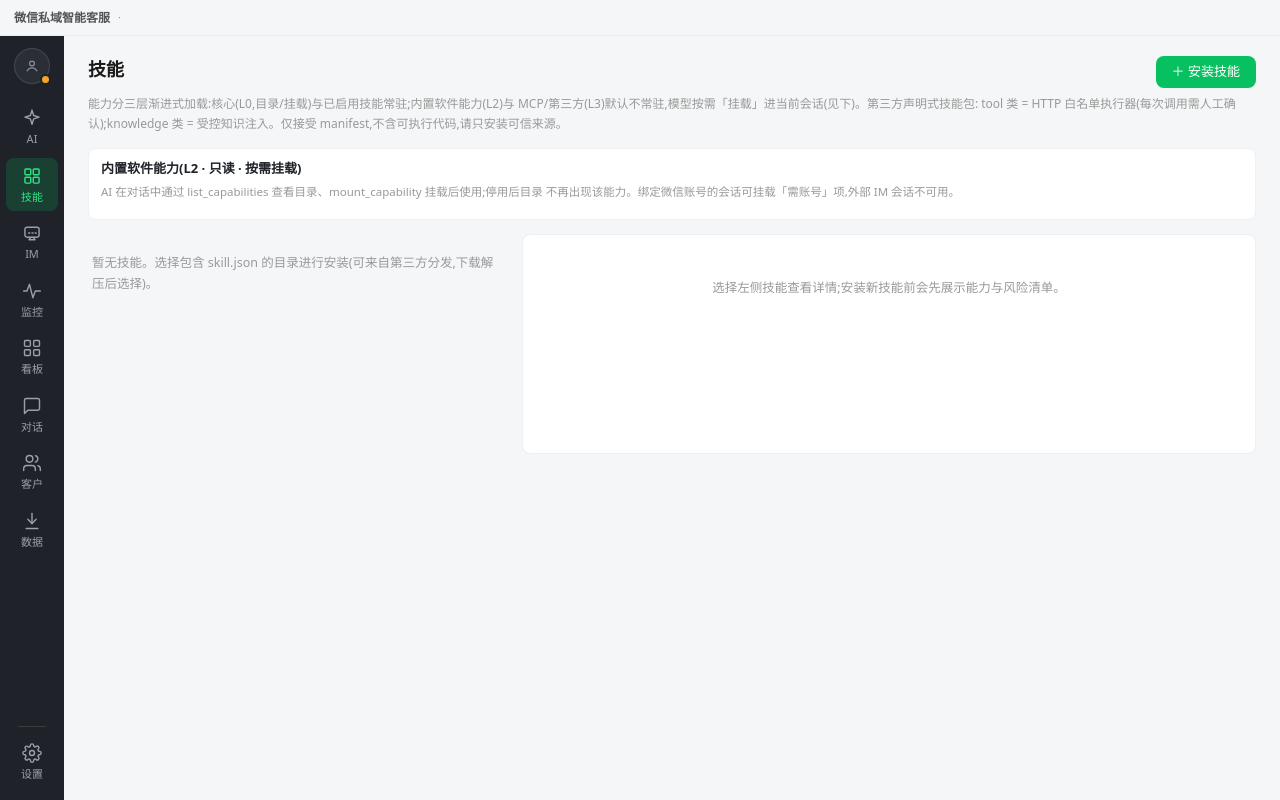
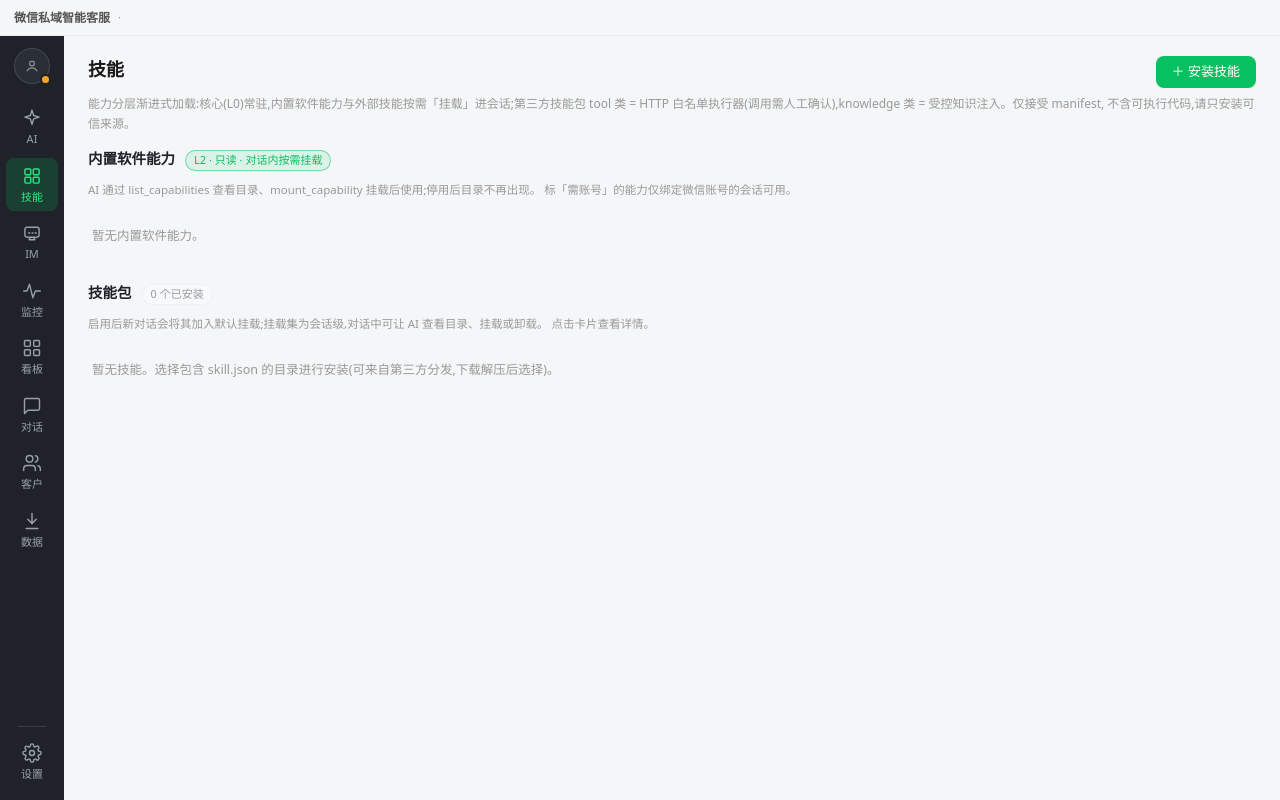
Before and after one commit to jiangtejie/syd, a React (Vite) app in the folder src/renderer/: page / in a window 1280 px wide. Both pictures are taken after a click on the button "技能". Built offline with nearby package versions, Linux system fonts and the light colour scheme.

Commit message:
Skills page card layout: auto-fill card grid for builtin software capabilities and skill packages, click card for detail bar, cleaner section headers

```diff
--- a/src/renderer/src/pages/SkillsPage.tsx
+++ b/src/renderer/src/pages/SkillsPage.tsx
@@ -4,9 +4,10 @@ import { toast } from '../stores/toast'
 import './skills.css'
 
 /**
- * 技能管理页(第三方声明式技能包)。
- * 安装 = 选择含 skill.json 的目录 → 校验并展示能力清单与风险 → 确认安装;
- * tool 类技能注册为 AI 工具(默认每次人工确认),knowledge 类受控注入对话上下文。
+ * 技能管理页(卡片式布局)。
+ * - 「内置软件能力」:分层渐进式能力(L2,只读)卡片,停用开关直接生效;
+ * - 「技能包」:第三方声明式技能卡片网格,点击卡片查看详情(描述/作者/安装时间);
+ * - 安装 = 选择含 skill.json 的目录 → 校验并展示能力清单与风险 → 确认安装。
  */
 
 const skillApi = window.api?.cs?.skill
@@ -17,6 +18,12 @@ interface SoftwareCapRow {
   when: string
   needsWx: boolean
   disabled: boolean
+}
+
+function fmtDate(ts: number): string {
+  const d = new Date(ts)
+  const p = (x: number): string => String(x).padStart(2, '0')
+  return `${d.getFullYear()}-${p(d.getMonth() + 1)}-${p(d.getDate())}`
 }
 
 export default function SkillsPage(): React.JSX.Element {
@@ -77,7 +84,7 @@ export default function SkillsPage(): React.JSX.Element {
         toast.error((res as { error?: string } | null)?.error || '安装失败')
         return
       }
-      toast.success(`技能「${pending?.name}」已安装(新对话即时生效)`)
+      toast.success(`技能「${pending?.name}」已安装(新对话默认挂载)`)
       setPending(null)
       setPendingDir('')
       await load()
@@ -97,6 +104,18 @@ export default function SkillsPage(): React.JSX.Element {
     }
   }
 
+  const remove = async (s: SkillPackageItem): Promise<void> => {
+    if (!window.confirm(`卸载技能「${s.name}」v${s.version}?`)) return
+    const res = await skillApi?.remove(s.id).catch(() => null)
+    if (res?.ok) {
+      toast.success('已卸载')
+      if (selected === s.id) setSelected(null)
+      await load()
+    } else {
+      toast.error((res as { error?: string } | null)?.error || '卸载失败')
+    }
+  }
+
   const toggleSoftCap = async (c: SoftwareCapRow): Promise<void> => {
     const next = !c.disabled
     const res = await window.api?.cs?.cap?.setSoftware(c.name, next).catch(() => null)
@@ -106,18 +125,6 @@ export default function SkillsPage(): React.JSX.Element {
       )
     } else {
       toast.error((res as { error?: string } | null)?.error || '操作失败')
-    }
-  }
-
-  const remove = async (s: SkillPackageItem): Promise<void> => {
-    if (!window.confirm(`卸载技能「${s.name}」v${s.version}?`)) return
-    const res = await skillApi?.remove(s.id).catch(() => null)
-    if (res?.ok) {
-      toast.success('已卸载')
-      if (selected === s.id) setSelected(null)
-      await load()
-    } else {
-      toast.error((res as { error?: string } | null)?.error || '卸载失败')
     }
   }
 
@@ -135,45 +142,10 @@ export default function SkillsPage(): React.JSX.Element {
         </button>
       </div>
       <p className="skills-intro">
-        能力分三层渐进式加载:核心(L0,目录/挂载)与已启用技能常驻;内置软件能力(L2)与
-        MCP/第三方(L3)默认不常驻,模型按需「挂载」进当前会话(见下)。第三方声明式技能包: tool 类 =
-        HTTP 白名单执行器(每次调用需人工确认);knowledge 类 = 受控知识注入。仅接受
-        manifest,不含可执行代码,请只安装可信来源。
+        能力分层渐进式加载:核心(L0)常驻,内置软件能力与外部技能按需「挂载」进会话;第三方技能包 tool
+        类 = HTTP 白名单执行器(调用需人工确认),knowledge 类 = 受控知识注入。仅接受 manifest,
+        不含可执行代码,请只安装可信来源。
       </p>
-
-      {softCaps !== null && (
-        <div className="skills-tier">
-          <div className="skills-tier-title">内置软件能力(L2 · 只读 · 按需挂载)</div>
-          <p className="skills-tier-hint">
-            AI 在对话中通过 list_capabilities 查看目录、mount_capability 挂载后使用;停用后目录
-            不再出现该能力。绑定微信账号的会话可挂载「需账号」项,外部 IM 会话不可用。
-          </p>
-          <div className="skills-tier-list">
-            {softCaps.map((c) => (
-              <div key={c.name} className="skills-tier-row">
-                <div className="skills-tier-main">
-                  <b>{c.name}</b>
-                  <span className={`skill-kind ${c.disabled ? 'off' : ''}`}>
-                    {c.disabled ? '已停用' : '可用'}
-                  </span>
-                  {c.needsWx && <span className="skill-kind">需账号</span>}
-                  <span className="skill-desc">
-                    {c.oneLine}
-                    {c.when ? ` · ${c.when}` : ''}
-                  </span>
-                </div>
-                <button
-                  type="button"
-                  className="st-btn ghost sm"
-                  onClick={() => void toggleSoftCap(c)}
-                >
-                  {c.disabled ? '启用' : '停用'}
-                </button>
-              </div>
-            ))}
-          </div>
-        </div>
-      )}
 
       {pending && (
         <div className="skills-pending">
@@ -204,21 +176,74 @@ export default function SkillsPage(): React.JSX.Element {
         </div>
       )}
 
-      <div className="skills-layout">
-        <div className="skills-list">
-          {skills === null && <div className="skills-empty">加载中…</div>}
-          {skills !== null && skills.length === 0 && (
+      {/* ── 内置软件能力(卡片) ── */}
+      {softCaps !== null && (
+        <section className="skills-sec">
+          <div className="skills-sec-head">
+            <h3>内置软件能力</h3>
+            <span className="skills-sec-tag">L2 · 只读 · 对话内按需挂载</span>
+            <p className="skills-sec-hint">
+              AI 通过 list_capabilities 查看目录、mount_capability 挂载后使用;停用后目录不再出现。
+              标「需账号」的能力仅绑定微信账号的会话可用。
+            </p>
+          </div>
+          {softCaps.length === 0 ? (
+            <div className="skills-empty">暂无内置软件能力。</div>
+          ) : (
+            <div className="skills-grid">
+              {softCaps.map((c) => (
+                <div key={c.name} className={`skill-card${c.disabled ? ' is-off' : ''}`}>
+                  <div className="skill-card-top">
+                    <b>{c.name}</b>
+                    <span className={`skill-kind ${c.disabled ? 'off' : ''}`}>
+                      {c.disabled ? '已停用' : '可用'}
+                    </span>
+                    {c.needsWx && <span className="skill-kind wx">需账号</span>}
+                  </div>
+                  <div className="skill-card-desc">{c.oneLine}</div>
+                  {c.when && <div className="skill-card-when">适用:{c.when}</div>}
+                  <div className="skill-card-ops">
+                    <button
+                      type="button"
+                      className="st-btn ghost sm"
+                      onClick={() => void toggleSoftCap(c)}
+                    >
+                      {c.disabled ? '启用' : '停用'}
+                    </button>
+                  </div>
+                </div>
+              ))}
+            </div>
+          )}
+        </section>
+      )}
+
+      {/* ── 第三方技能包(卡片网格) ── */}
+      <section className="skills-sec">
+        <div className="skills-sec-head">
+          <h3>技能包</h3>
+          {skills !== null && <span className="skills-sec-count">{skills.length} 个已安装</span>}
+          <p className="skills-sec-hint">
+            启用后新对话会将其加入默认挂载;挂载集为会话级,对话中可让 AI 查看目录、挂载或卸载。
+            点击卡片查看详情。
+          </p>
+        </div>
+        {skills === null ? (
+          <div className="skills-empty">加载中…</div>
+        ) : skills.length === 0 ? (
           <div className="skills-empty">
             暂无技能。选择包含 skill.json 的目录进行安装(可来自第三方分发,下载解压后选择)。
           </div>
-          )}
-          {skills?.map((s) => (
+        ) : (
+          <div className="skills-grid">
+            {skills.map((s) => (
               <div
                 key={s.id}
-              className={`skill-item${selected === s.id ? ' is-active' : ''}`}
+                className={`skill-card${selected === s.id ? ' is-active' : ''}`}
                 onClick={() => setSelected(s.id)}
+                title="点击查看详情"
               >
-              <div className="skill-item-main">
+                <div className="skill-card-top">
                   <b>{s.name}</b>
                   <span className={`skill-kind ${s.kind}`}>
                     {s.kind === 'tool' ? '工具' : '知识'}
@@ -229,9 +254,13 @@ export default function SkillsPage(): React.JSX.Element {
                   ) : (
                     <span className="skill-off">停用</span>
                   )}
-                <span className="skill-desc">{s.description}</span>
                 </div>
-              <div className="skill-item-ops" onClick={(e) => e.stopPropagation()}>
+                <div className="skill-card-desc">{s.description}</div>
+                <div className="skill-card-meta">
+                  <span>{s.author ? `作者:${s.author}` : '未署名'}</span>
+                  <span>{fmtDate(s.createdAt)}</span>
+                </div>
+                <div className="skill-card-ops" onClick={(e) => e.stopPropagation()}>
                   <button type="button" className="st-btn ghost sm" onClick={() => void toggle(s)}>
                     {s.enabled ? '停用' : '启用'}
                   </button>
@@ -246,38 +275,28 @@ export default function SkillsPage(): React.JSX.Element {
               </div>
             ))}
           </div>
+        )}
 
-        <div className="skills-detail">
-          {active ? (
-            <>
-              <div className="skills-detail-title">
+        {/* 选中卡片详情条 */}
+        {active && (
+          <div className="skills-detailbar">
+            <div className="skills-detailbar-title">
               {active.name} <span className="skill-version">v{active.version}</span>
             </div>
-              <p className="skills-detail-desc">{active.description}</p>
-              <div className="skills-detail-kv">
+            <div className="skills-detailbar-desc">{active.description}</div>
+            <div className="skills-detailbar-kv">
               <span>类型</span>
-                <span>
-                  {active.kind === 'tool' ? '工具(HTTP 执行器,需确认)' : '知识(受控注入)'}
-                </span>
+              <span>{active.kind === 'tool' ? '工具(HTTP 执行器,需确认)' : '知识(受控注入)'}</span>
               <span>作者</span>
               <span>{active.author ?? '未署名'}</span>
               <span>状态</span>
-                <span>{active.enabled ? '生效(新对话可见)' : '已停用'}</span>
+              <span>{active.enabled ? '生效(新对话默认挂载)' : '已停用'}</span>
               <span>安装于</span>
               <span>{new Date(active.createdAt).toLocaleString()}</span>
             </div>
-              <div className="skills-detail-hint">
-                变更即时生效:新对话会把已启用的第三方技能加入「默认挂载」(工具技能可被直接调用;
-                知识技能注入上下文)。挂载集为会话级,可在对话中让 AI 查看能力目录、挂载或卸载。
-              </div>
-            </>
-          ) : (
-            <div className="skills-detail-empty">
-              选择左侧技能查看详情;安装新技能前会先展示能力与风险清单。
           </div>
         )}
-        </div>
-      </div>
+      </section>
     </div>
   )
 }
--- a/src/renderer/src/pages/skills.css
+++ b/src/renderer/src/pages/skills.css
@@ -271,3 +271,172 @@
 .skills-tier-main b {
   font-size: 12.5px;
 }
+
+/* ── 卡片式布局(技能页) ── */
+.skills-sec {
+  margin-bottom: 18px;
+}
+
+.skills-sec-head {
+  display: flex;
+  align-items: baseline;
+  gap: 10px;
+  flex-wrap: wrap;
+  margin: 2px 0 8px;
+}
+
+.skills-sec-head h3 {
+  font-size: 14.5px;
+  font-weight: 700;
+  margin: 0;
+}
+
+.skills-sec-tag,
+.skills-sec-count {
+  font-size: 11px;
+  color: var(--brand);
+  background: var(--brand-soft);
+  border: 1px solid var(--brand-line);
+  border-radius: var(--r-pill);
+  padding: 1px 8px;
+}
+
+.skills-sec-count {
+  color: var(--text-3);
+  background: var(--bg-hover);
+  border-color: var(--border-light);
+}
+
+.skills-sec-hint {
+  width: 100%;
+  margin: 0;
+  font-size: 11.5px;
+  color: var(--text-3);
+  line-height: 1.6;
+}
+
+.skills-grid {
+  display: grid;
+  grid-template-columns: repeat(auto-fill, minmax(300px, 1fr));
+  gap: 10px;
+}
+
+.skill-card {
+  display: flex;
+  flex-direction: column;
+  gap: 6px;
+  background: var(--bg-panel);
+  border: 1px solid var(--border-light);
+  border-radius: var(--r-md);
+  padding: 10px 12px;
+  cursor: default;
+  transition:
+    border-color 0.15s,
+    box-shadow 0.15s;
+}
+
+.skill-card:hover {
+  border-color: var(--brand-line);
+  box-shadow: 0 2px 8px rgba(0, 0, 0, 0.05);
+}
+
+.skill-card.is-active {
+  border-color: var(--brand);
+  box-shadow: 0 0 0 1px var(--brand) inset;
+}
+
+.skill-card.is-off {
+  opacity: 0.68;
+}
+
+.skill-card-top {
+  display: flex;
+  align-items: center;
+  gap: 6px;
+  flex-wrap: wrap;
+}
+
+.skill-card-top b {
+  font-size: 13.5px;
+}
+
+.skill-card-desc {
+  font-size: 12px;
+  color: var(--text-2);
+  line-height: 1.6;
+  min-height: 38px;
+  display: -webkit-box;
+  -webkit-line-clamp: 2;
+  -webkit-box-orient: vertical;
+  overflow: hidden;
+}
+
+.skill-card-when {
+  font-size: 11px;
+  color: var(--text-3);
+  line-height: 1.5;
+  display: -webkit-box;
+  -webkit-line-clamp: 2;
+  -webkit-box-orient: vertical;
+  overflow: hidden;
+}
+
+.skill-card-meta {
+  display: flex;
+  justify-content: space-between;
+  font-size: 10.5px;
+  color: var(--text-4);
+}
+
+.skill-card-ops {
+  display: flex;
+  align-items: center;
+  gap: 6px;
+  margin-top: auto;
+  justify-content: flex-end;
+  min-height: 24px;
+}
+
+.skill-kind.wx {
+  color: var(--warn-text);
+  background: var(--warn-soft);
+  border-color: transparent;
+}
+
+.skill-kind.off {
+  color: var(--text-3);
+  background: var(--bg-hover);
+  border-color: transparent;
+}
+
+/* 选中技能详情条 */
+.skills-detailbar {
+  margin-top: 12px;
+  border: 1px dashed var(--brand-line);
+  border-radius: var(--r-md);
+  background: var(--brand-soft);
+  padding: 12px 14px;
+}
+
+.skills-detailbar-title {
+  font-size: 14px;
+  font-weight: 700;
+}
+
+.skills-detailbar-desc {
+  margin: 6px 0 8px;
+  font-size: 12.5px;
+  color: var(--text-2);
+  line-height: 1.7;
+}
+
+.skills-detailbar-kv {
+  display: grid;
+  grid-template-columns: 60px minmax(0, 1fr);
+  gap: 5px 12px;
+  font-size: 12px;
+}
+
+.skills-detailbar-kv > span:nth-child(odd) {
+  color: var(--text-3);
+}
```
Lines whose indentation alone changed are shown as unchanged.
